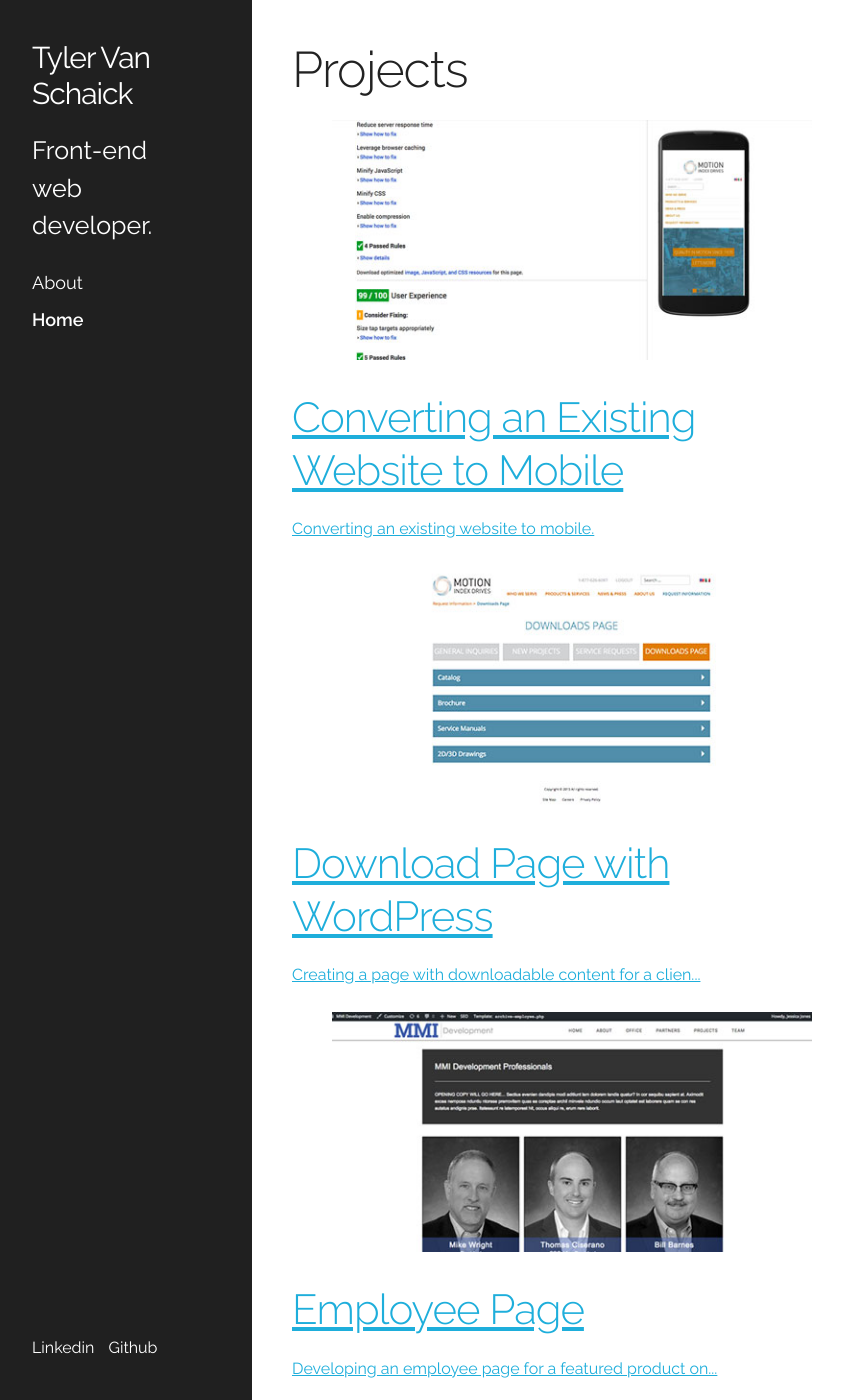
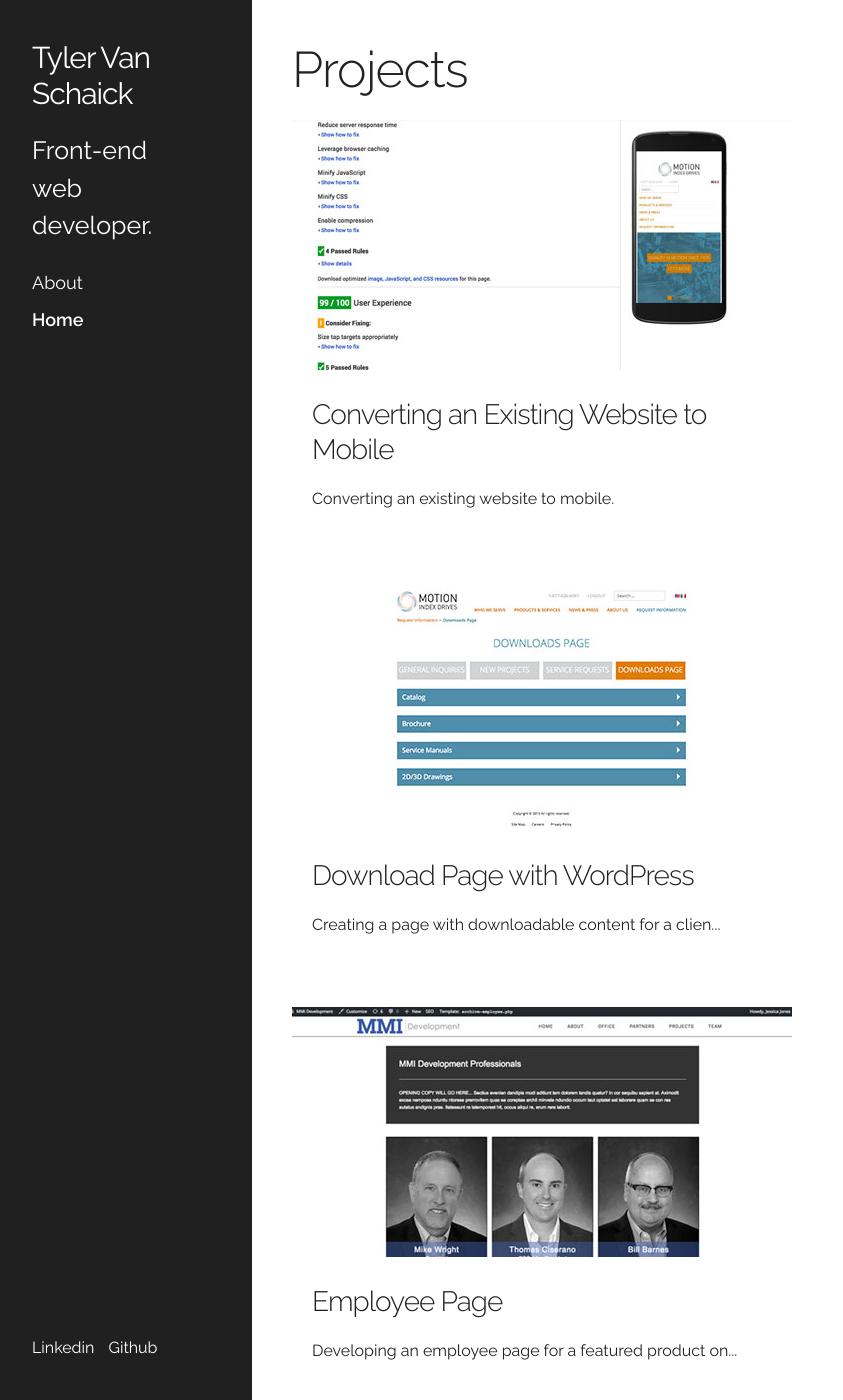
Before and after one commit to tyler-vs/tyler-vs.github.io, a Jekyll site: the page built from index.html, in a window 1280 px wide and 1400 px high. Shown: the whole window, without its empty margins (28-871 px from the left). Built offline with Jekyll 4.4.1, drawn with Linux system fonts in a browser that asks for light colours; nearby versions of some CDN libraries.

Commit message:
Update custom.scss
Add styles for "project" cards

```diff
--- a/css/custom.scss
+++ b/css/custom.scss
@@ -170,6 +170,37 @@ img {
 -------------------------------------------------- */
 
 
+/* Project Cards */
+.card {
+  margin-bottom: 2.5rem;
+  max-width: 500px;
+  display: flex;
+  flex-direction: column;
+}
+.card a {
+  color: inherit;
+  text-decoration: none;
+}
+.card a:focus .card-title,
+.card a:hover .card-title{
+  color: inherit;
+  text-decoration: underline;
+}
+
+.card .card-figure {
+  padding: 0;
+  margin: 0;
+}
+
+.card .card-title {
+  font-size: 28px;
+}
+
+.card .card-content {
+  padding: 20px;
+}
+
+
 /*
  * Blog post
  */
```
